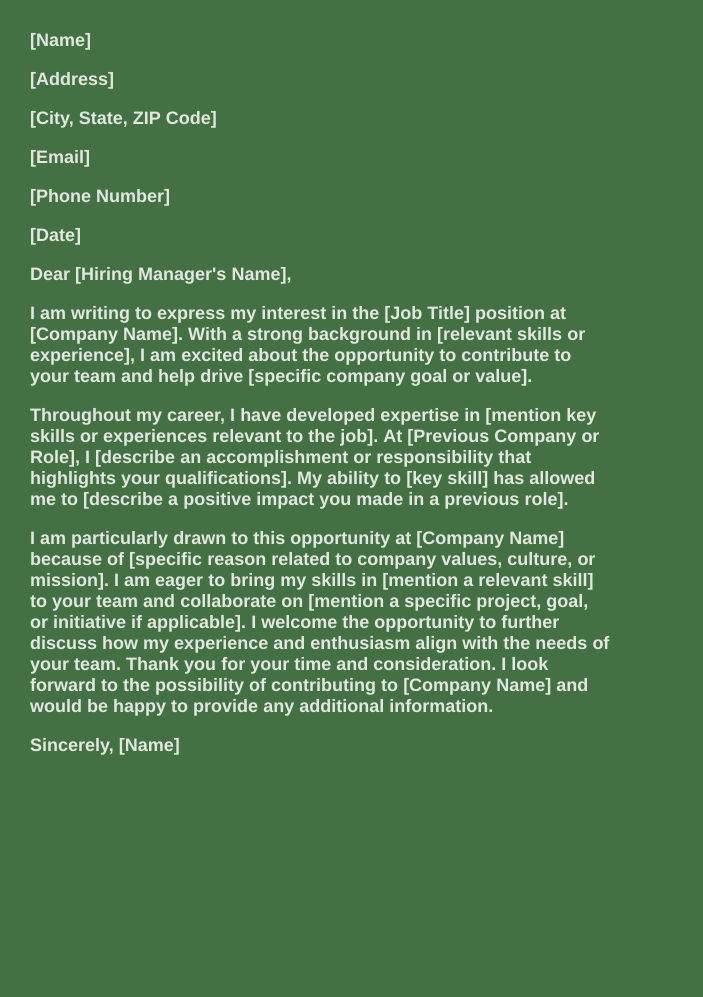
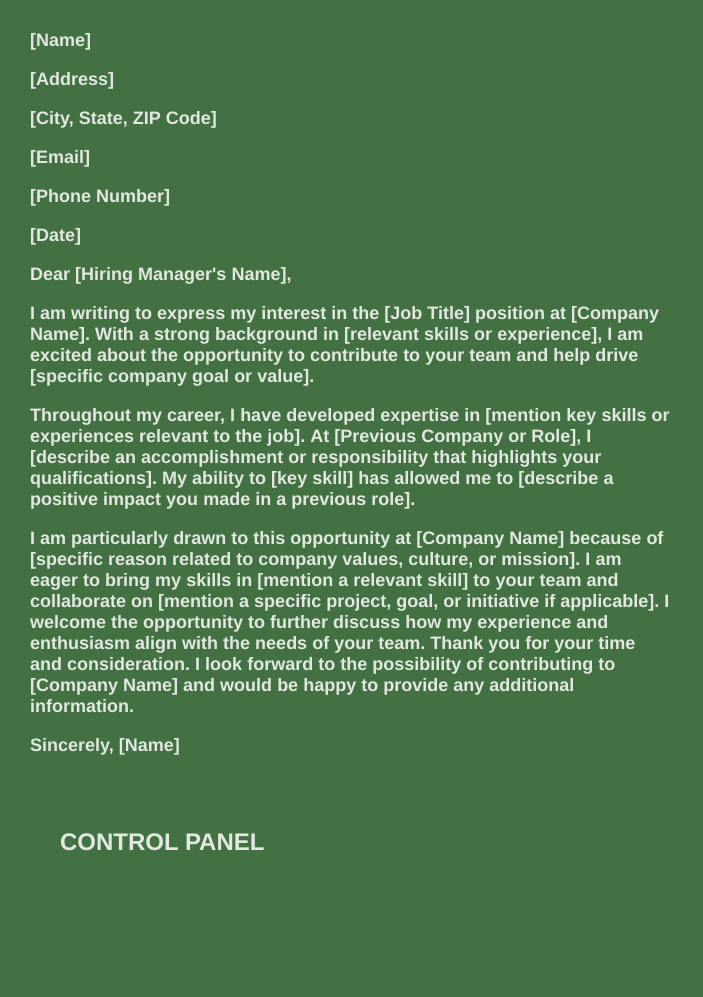
Before and after one commit to wileyquinnb/CoverLetterGame, a plain HTML site: page base.html in a window 1280 px wide. Shown: the whole page, without its empty margins (0-703 px from the left). Before the commit the page ends 804 px from the top, so only its background shows below. Drawn offline with Linux system fonts and the light colour scheme.

Commit message:
+css +divs *textsample

```diff
--- a/base.html
+++ b/base.html
@@ -6,6 +6,7 @@
     <meta name="viewport" content="width=device-width, initial-scale=1.0">
     <title></title>
     <link rel="stylesheet" href="page.css">
+    <link rel="stylesheet" href="container.css">
     <script defer src="game.js"></script>
     <!-- <script defer src="audio.js"></script>
     <audio id="elevmus" loop>
@@ -14,6 +15,7 @@
 </head>
 
 <body>
+    <div id=letter class="body-text">
         [Name]
         </p>
         <p>
@@ -35,14 +37,18 @@
             Dear [Hiring Manager's Name],
         </p>
         <p>
-        I am writing to express my interest in the [Job Title] position at [Company Name]. With a strong background in
-        [relevant skills or experience], I am excited about the opportunity to contribute to your team and help drive
+            I am writing to express my interest in the [Job Title] position at [Company Name]. With a strong background
+            in
+            [relevant skills or experience], I am excited about the opportunity to contribute to your team and help
+            drive
             [specific company goal or value].
         </p>
         <p>
-        Throughout my career, I have developed expertise in [mention key skills or experiences relevant to the job]. At
+            Throughout my career, I have developed expertise in [mention key skills or experiences relevant to the job].
+            At
             [Previous Company or Role], I [describe an accomplishment or responsibility that highlights your
-        qualifications]. My ability to [key skill] has allowed me to [describe a positive impact you made in a previous
+            qualifications]. My ability to [key skill] has allowed me to [describe a positive impact you made in a
+            previous
             role].
         </p>
         <p>
@@ -50,14 +56,24 @@
             values, culture, or mission]. I am eager to bring my skills in [mention a relevant skill] to your team and
             collaborate on [mention a specific project, goal, or initiative if applicable].
 
-        I welcome the opportunity to further discuss how my experience and enthusiasm align with the needs of your team.
-        Thank you for your time and consideration. I look forward to the possibility of contributing to [Company Name]
+            I welcome the opportunity to further discuss how my experience and enthusiasm align with the needs of your
+            team.
+            Thank you for your time and consideration. I look forward to the possibility of contributing to [Company
+            Name]
             and would be happy to provide any additional information.
         </p>
         <p>
             Sincerely, [Name]
 
         </p>
+    </div>
+    <div class="container">
+        <p>CONTROL PANEL</p>
+        <div><button></button><button></button><button></button></div>
+        <div><button></button><button></button><button></button></div>
+        <div><button></button><button></button><button></button></div>
+    </div>
 </body>
 
+
 </html>
--- /dev/null
+++ b/container.css
@@ -0,0 +1,17 @@
+.container {
+    right: 0;
+    width: 50vw;
+    margin: 0;
+    padding: 30px;
+    box-sizing: border-box;
+    text-indent: 0px;
+    font-family:'Franklin Gothic Medium', 'Arial Narrow', Arial, sans-serif;
+    font-size: 24px;
+    font-weight: bold;
+    color: rgb(226, 232, 224);
+}
+
+.body-text {
+    left: 0;
+    width: 50vw;
+}
--- a/game.js
+++ b/game.js
@@ -1,7 +1,12 @@
 
 // Wait for the entire HTML document to be fully loaded before executing
 document.addEventListener("DOMContentLoaded", function () {
-    const body = document.body; // Reference to the body element
+    const letterDiv = document.getElementById("letter"); // Get the #letter div
+    if (!letterDiv) {
+        console.log("No element with id='letter' found.");
+        return;
+    }
+
     const textNodes = []; // Array to store text nodes
     let allText = ""; // Store all text content for later word selection
 
@@ -22,7 +27,7 @@ document.addEventListener("DOMContentLoaded", function () {
         }
     }
 
-    extractTextNodes(body); // Start extraction from the body
+    extractTextNodes(letterDiv); // Start extraction from #letter div
 
     // Replace each text node with buttons for each word
     textNodes.forEach(node => {
--- a/page.css
+++ b/page.css
@@ -3,7 +3,7 @@ p {
 }
 
 body {
-    width: 50vw;
+    flex-direction: column;
     margin: 0;
     padding: 30px;
     box-sizing: border-box;
```
Lines whose indentation alone changed are shown as unchanged.
